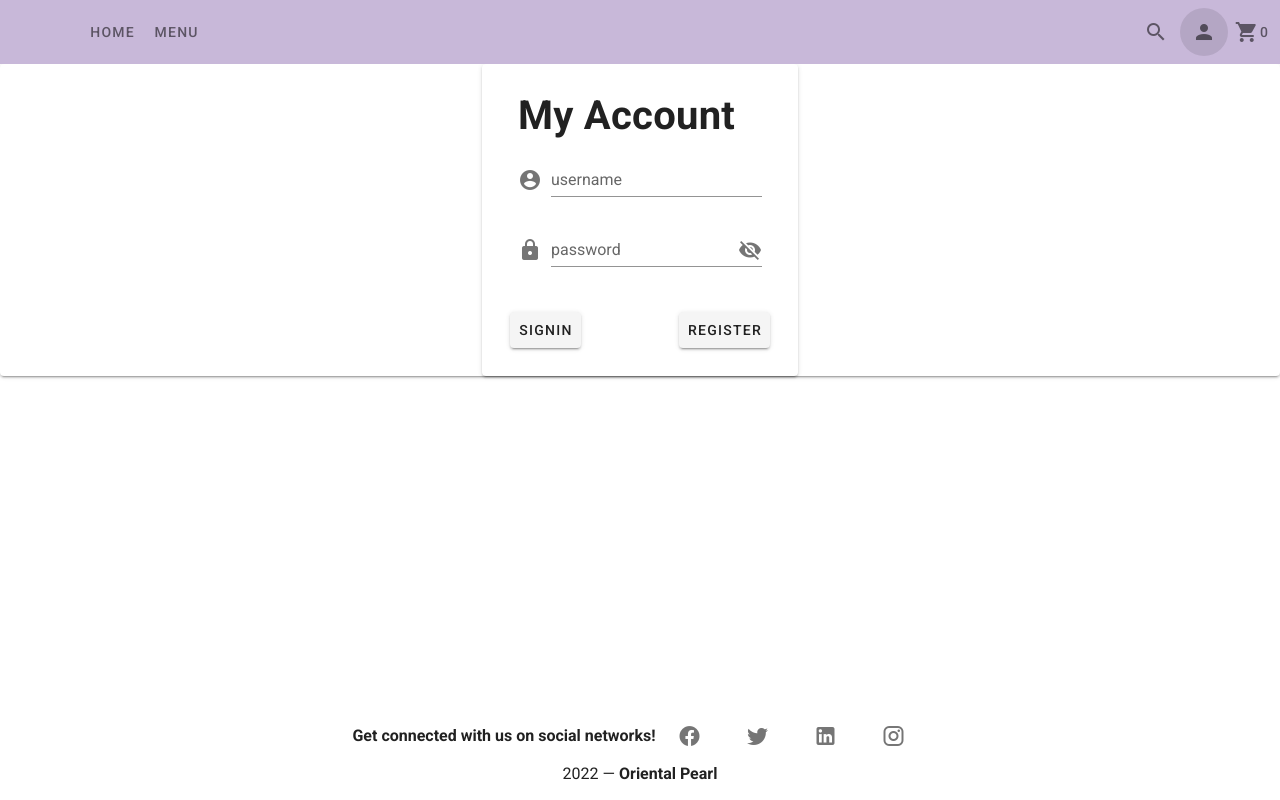
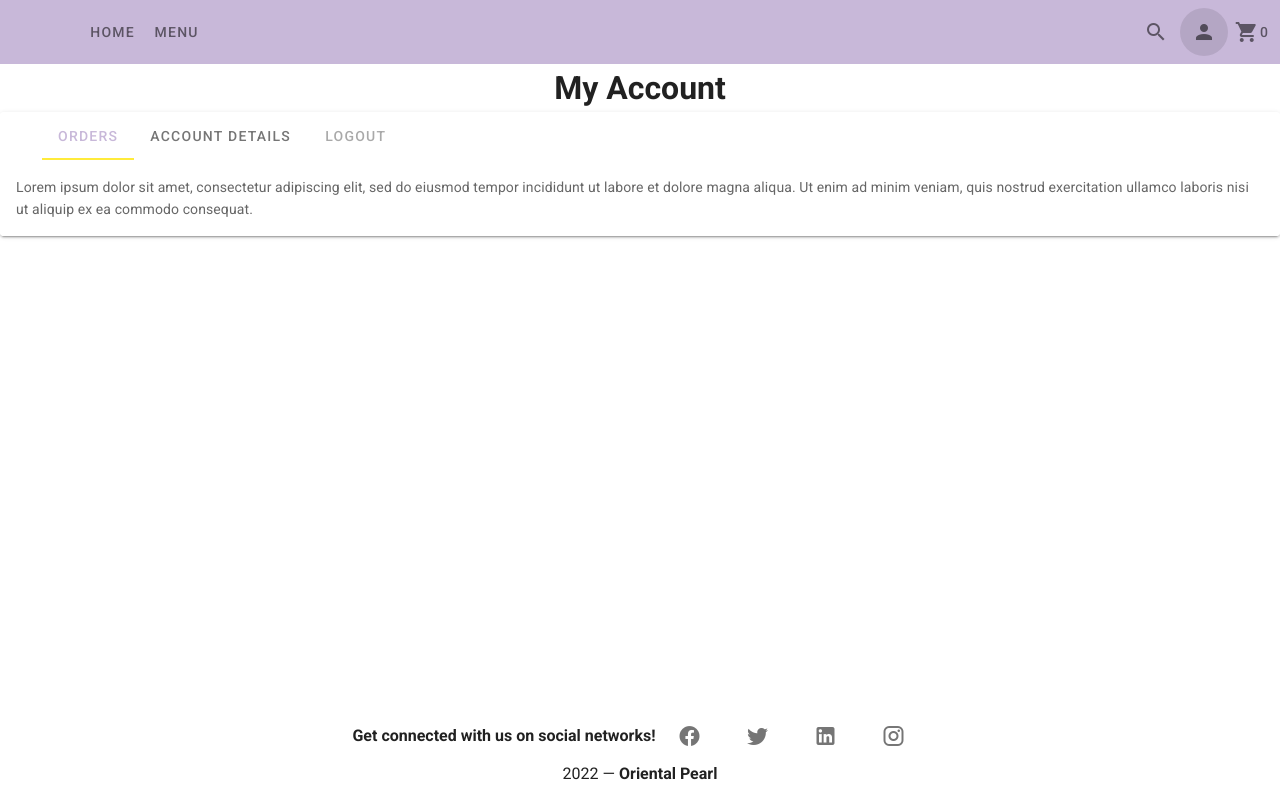
Before and after one commit to f2xiao/vuerestaurant-frontend, a Vue app: page /#/account in a window 1280 px wide. Built offline with nearby package versions, Linux system fonts and the light colour scheme.

Commit message:
Add AccountView

```diff
--- /dev/null
+++ b/src/components/Account.vue
@@ -0,0 +1,51 @@
+<template>
+   <v-card>
+    <v-tabs
+      v-model="tab"
+      align-with-title
+    >
+      <v-tabs-slider color="yellow"></v-tabs-slider>
+
+      <v-tab
+        v-for="item in items"
+        :key="item"
+      >
+        {{ item }}
+      </v-tab>
+      <v-tab>
+        <v-btn  elevation="0" plain depressed class="pa-0" :ripple="ripple">
+      LOGOUT
+     </v-btn>
+      </v-tab>
+    </v-tabs>
+
+    <v-tabs-items v-model="tab">
+      <v-tab-item
+        v-for="item in items"
+        :key="item"
+      >
+        <v-card flat>
+          <v-card-text v-text="text"></v-card-text>
+        </v-card>
+      </v-tab-item>
+    </v-tabs-items>
+  </v-card>
+</template>
+
+<script>
+export default {
+  name: 'Account',
+  data() {
+    return {
+      tab: null,
+      items:["Orders", "Account Details"],
+      text: 'Lorem ipsum dolor sit amet, consectetur adipiscing elit, sed do eiusmod tempor incididunt ut labore et dolore magna aliqua. Ut enim ad minim veniam, quis nostrud exercitation ullamco laboris nisi ut aliquip ex ea commodo consequat.',
+    }
+  },
+
+}
+</script>
+
+<style>
+
+</style>
--- a/src/components/Login.vue
+++ b/src/components/Login.vue
@@ -1,9 +1,6 @@
 <template>
 <v-card class="d-flex justify-center">
   <v-card class="d-flex flex-column justify-center pa-5">
-    <v-card-title>
-      <h1>My Account</h1>
-    </v-card-title>
     <v-card-text>
       <v-form>
         <v-text-field prepend-icon="mdi-account-circle" label="username" />
@@ -21,13 +18,7 @@
 
 <script>
 export default {
-  name:'Login',
-  data() {
-    return {
-
-    }
-  },
-
+  name:'Login'
 }
 </script>
 
--- a/src/views/AccountView.vue
+++ b/src/views/AccountView.vue
@@ -1,21 +1,34 @@
 <template>
-  <login />
+<div>
+  <h1>My Account</h1>
+  <login v-if="!isLoggedIn" />
+  <account v-else />
+
+</div>
 
 </template>
 
 <script>
+import Account from '../components/Account.vue'
 import Login from '../components/Login.vue'
-
 
 export default {
   name:'AccountView',
   components:{
-    Login
-  }
+    Login,
+    Account
+  },
+  data() {
+    return {
+      isLoggedIn:true,
+    }
+  },
 
 }
 </script>
 
 <style>
-
+h1{
+  text-align: center;
+}
 </style>
--- a/src/views/MenuView.vue
+++ b/src/views/MenuView.vue
@@ -19,7 +19,6 @@ export default {
   data(){
     return{
       isLoggedIn: false,
-      showCartPanel: false,
     }
   },
   computed: {
```
